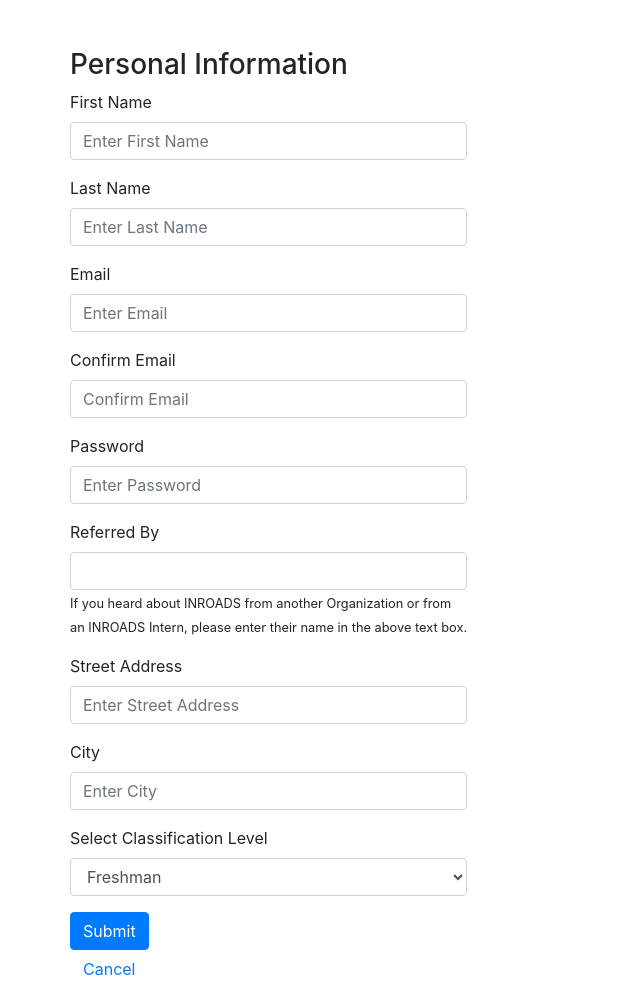
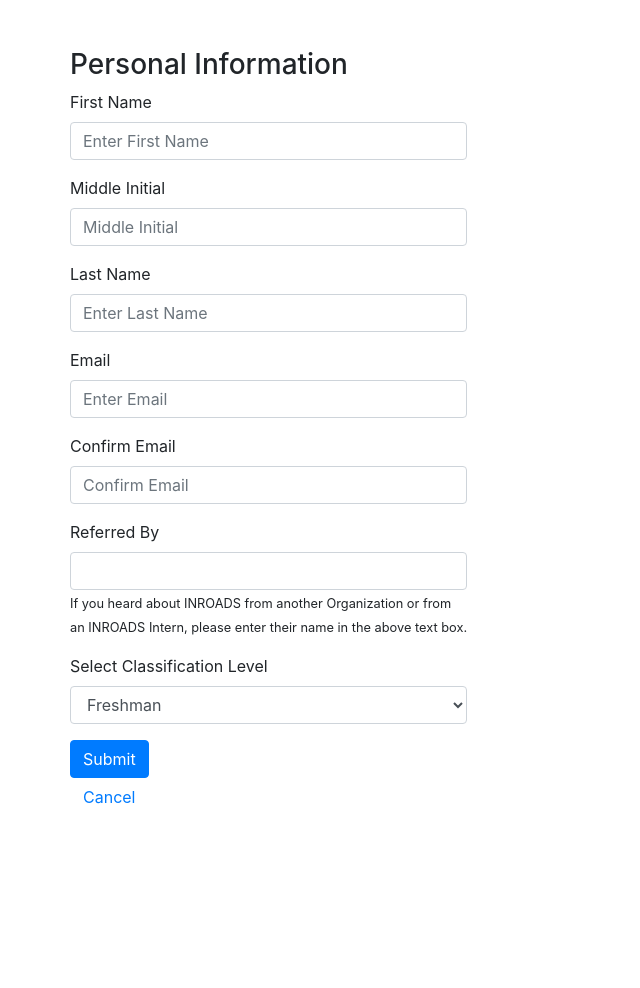
Before and after one commit to Columbus19/team-3, a plain HTML site: page Views/student_register.html in a window 1280 px wide. Shown: the whole page, without its empty margins (0-640 px from the left). After the commit the page ends 816 px from the top, so only its background shows below. Drawn offline with nearby package versions, Linux system fonts and the light colour scheme.

Commit message:
updated register

```diff
--- /dev/null
+++ b/Views/student_register.css
@@ -0,0 +1,5 @@
+.required-field::after {
+    content: "*";
+    color: red;
+    margin-left:2px
+  }
--- a/Views/student_register.html
+++ b/Views/student_register.html
@@ -1,7 +1,7 @@
 <!DOCTYPE html>
 <html lang="en">
 <head>
-    <title>Register</title>
+    <title>New Student Register</title>
     <link rel="stylesheet" href="https://stackpath.bootstrapcdn.com/bootstrap/4.3.1/css/bootstrap.min.css" integrity="sha384-ggOyR0iXCbMQv3Xipma34MD+dH/1fQ784/j6cY/iJTQUOhcWr7x9JvoRxT2MZw1T" crossorigin="anonymous">
 </head>
 <body>
@@ -16,6 +16,10 @@
                   <input type="text" class="form-control" name="firstname" required placeholder="Enter First Name">
                 </div>
                 <div class="form-group">
+                    <label for="Middle Initial">Middle Initial</label>
+                    <input type="Middle Initial" class="form-control" name="Middle Initial" required placeholder="Middle Initial">
+                  </div>
+                <div class="form-group">
                   <label for="lastname">Last Name</label>
                   <input type="text" class="form-control"  name="lastname" required placeholder="Enter Last Name">
                 </div>
@@ -28,26 +32,11 @@
                     <input type="Confirm email" class="form-control" name="Confirm email" required placeholder="Confirm Email">
                   </div>
                 <div class="form-group">
-                  <label for="password">Password</label>
-                  <input type="password" class="form-control" name="password" required placeholder="Enter Password">
-                </div>
-                <div class="form-group">
                     <label for="referred by">Referred By</label>
                     <input type="text" class="form-control"  name="referred by">
                     <small>If you heard about INROADS from another Organization or from <br>
                       an INROADS Intern, please enter their name in the above text box.</small>
                   </div>
-            <div class="column">
-                <form method="POST" action="">
-                  <div class="text-center"></div>
-                        <div class="form-group">
-                          <label for="street address"> Street Address</label>
-                          <input type="text" class="form-control" name="street  address" required placeholder="Enter Street Address">
-                        </div>
-                        <div class="form-group">
-                            <label for="city">City</label>
-                            <input type="text" class="form-control" name="city" required placeholder="Enter City">
-                          </div>
                         <div class="form-group">
                             <label for="level">Select Classification Level</label>
                             <select class="form-control" name="level" required>
```
